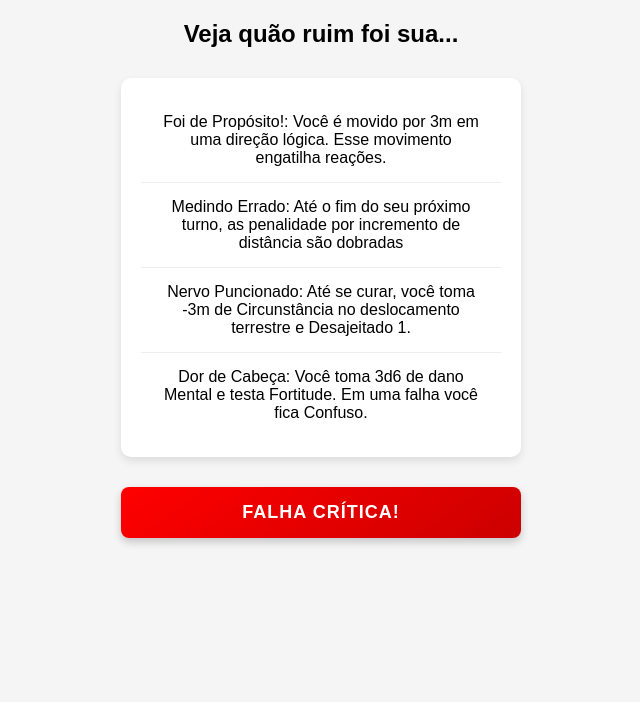
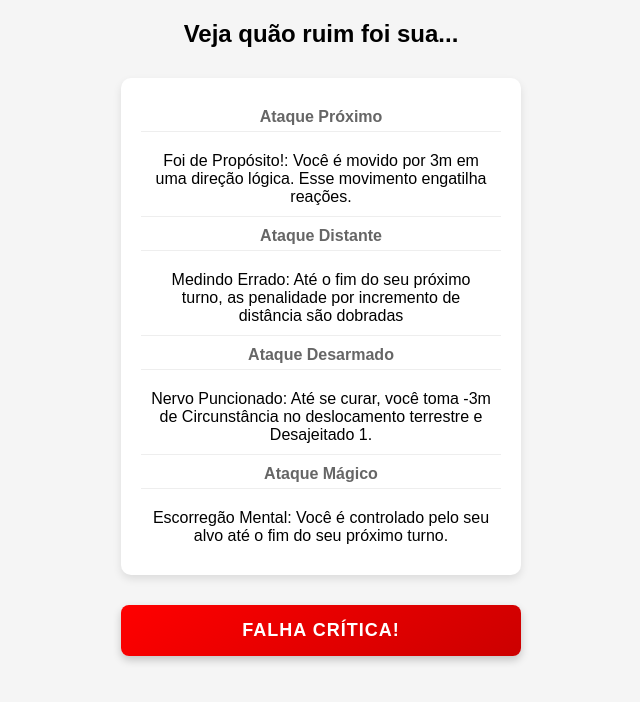
Before and after one commit to edevandor/pathfinder-fumble, a plain HTML site: page index.html in a window 1280 px wide. Shown: the whole page, without its empty margins (319-959 px from the left). Drawn offline with Linux system fonts and the light colour scheme.

Commit message:
DescritivosTiposDeAtaques

```diff
--- a/falhas.json
+++ b/falhas.json
@@ -11,18 +11,21 @@
         "Golpe no Escuro: Seus inimigos estão Escondidos para você até o fim do seu próximo turno.",
         "Desequilbrio: Você toma -2 de Circunstância como penalidade na sua CA até o fim do seu próximo turno.",
         "Escorregão: Você cai Prostrado.",
-        "Ansiedade: Você fica Adoecido 3."
+        "Ansiedade: Você fica Adoecido 3.",
+        "..."
     ],
     "distancia": [
         "Medindo Errado: Até o fim do seu próximo turno, as penalidade por incremento de distância são dobradas",
         "Vento Aleatório: -2 de Circunstância como penalidade nas rolagens de ataque a distância até o fim do seu próximo turno.",
         "Tiro Tosco: Até se curar, você toma -3m de Circunstância no deslocamento terrestre e Desajeitado 1.",
-        "Não me Acerte!: Até o fim do seu próximo turno, cada vez que você errar um ataque a distância em um alvo próximo a qualquer um de seus aliados, você acerta um desses aliados aleatóriamente ao invés."
+        "Não me Acerte!: Até o fim do seu próximo turno, cada vez que você errar um ataque a distância em um alvo próximo a qualquer um de seus aliados, você acerta um desses aliados aleatóriamente ao invés.",
+        "..."
     ],
     "desarmada": [
         "Sem Pontos Fracos: Você toma 1d6 de sangramento persistente e não pode usar esse ataque até o fim do seu próximo turno.",
         "Nervo Puncionado: Até se curar, você toma -3m de Circunstância no deslocamento terrestre e Desajeitado 1.",
-        "Pensar Demais: Seu alvo ganha +2 de Circunstância na CA para seus ataques até o fim do seu próximo turno."
+        "Pensar Demais: Seu alvo ganha +2 de Circunstância na CA para seus ataques até o fim do seu próximo turno.",
+        "..."
 
     ],
     "magia": [
@@ -30,6 +33,8 @@
         "Poder Diminuido: Até se curar, está Estupefato 2.",
         "Dor de Cabeça: Você toma 3d6 de dano Mental e testa Fortitude. Em uma falha você fica Confuso.",
         "Escorregão Mental: Você é controlado pelo seu alvo até o fim do seu próximo turno.",
-        "Tufão: Você testa Vontade, e se falhar é arremeçado 1d6*1,5m em uma direção aleatória."
+        "Tufão: Você testa Vontade, e se falhar é arremeçado 1d6*1,5m em uma direção aleatória.",
+        "Magifragmentação: Seu alvo ganha o efeito de Imagem Espelhada.",
+        "..."
     ]
 }
--- a/index.html
+++ b/index.html
@@ -11,9 +11,13 @@
         <h1 class="titulo">Veja quão ruim foi sua...</h1>
 
         <div class="carta">
+            <div class="categoria-titulo">Ataque Próximo</div>
             <div class="resultado">Ataque Próximo</div>
+            <div class="categoria-titulo">Ataque Distante</div>
             <div class="resultado">Ataque Distante</div>
+            <div class="categoria-titulo">Ataque Desarmado</div>
             <div class="resultado">Ataque Desarmado</div>
+            <div class="categoria-titulo">Ataque Mágico</div>
             <div class="resultado">Ataque Mágico</div>
         </div>
 
--- a/style.css
+++ b/style.css
@@ -34,16 +34,31 @@ body {
     width: 100%;
     max-width: 400px;
     background-color: white;
+    /*background: linear-gradient(145deg, #ffffff, #f9f9f9);*/
     border-radius: 10px;
     padding: 20px;
     box-shadow: 0 4px 8px rgba(0, 0, 0, 0.1);
     margin-bottom: 30px;
 }
 
+.categoria-titulo {
+    text-align: center;
+    font-weight: bold;
+    padding: 10px 0 5px 0;
+    color: #666;
+    border-bottom: 1px solid #eee;
+    margin-bottom: 10px;
+    font-size: 16px;
+}
+
 .resultado {
-    padding: 15px;
+    padding: 10px;
     border-bottom: 1px solid #eee;
     text-align: center;
+}
+
+.resultado:last-child {
+    border-bottom: none;
 }
 
 .resultado:last-child {
```
